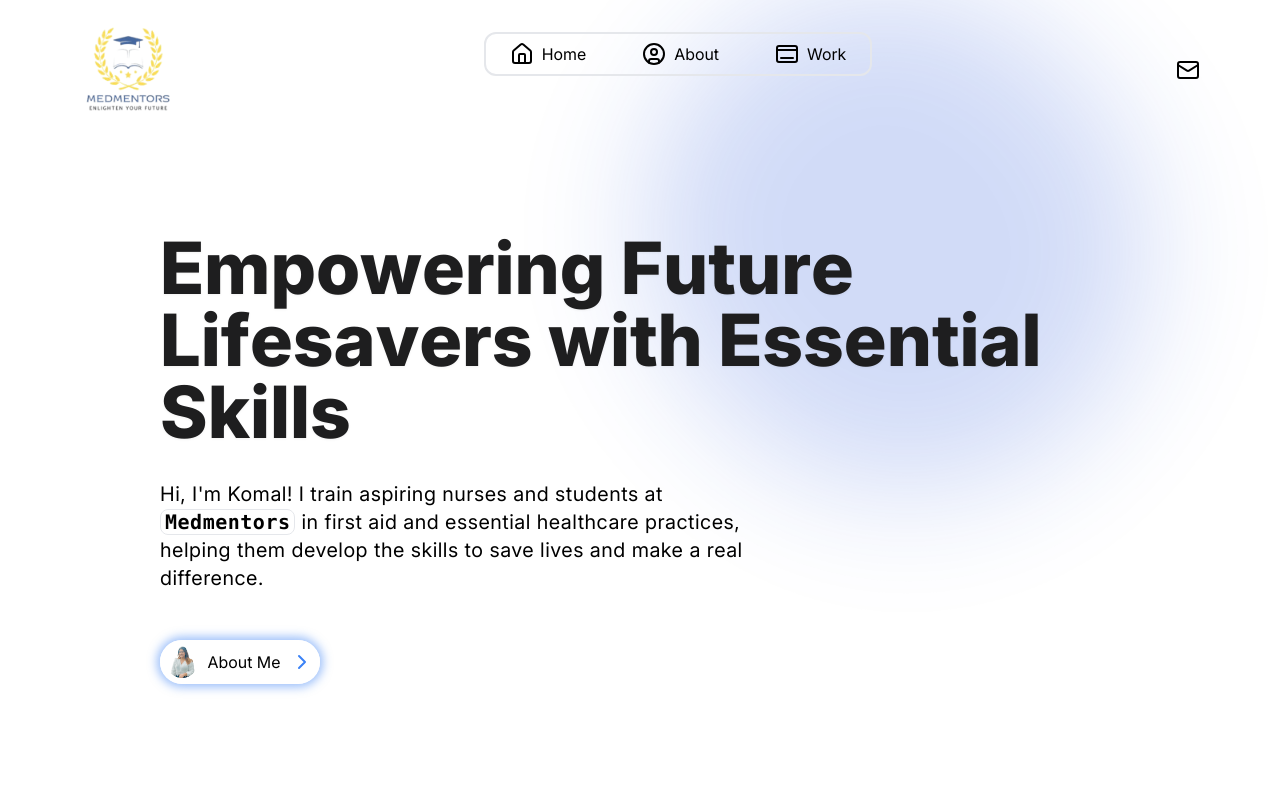
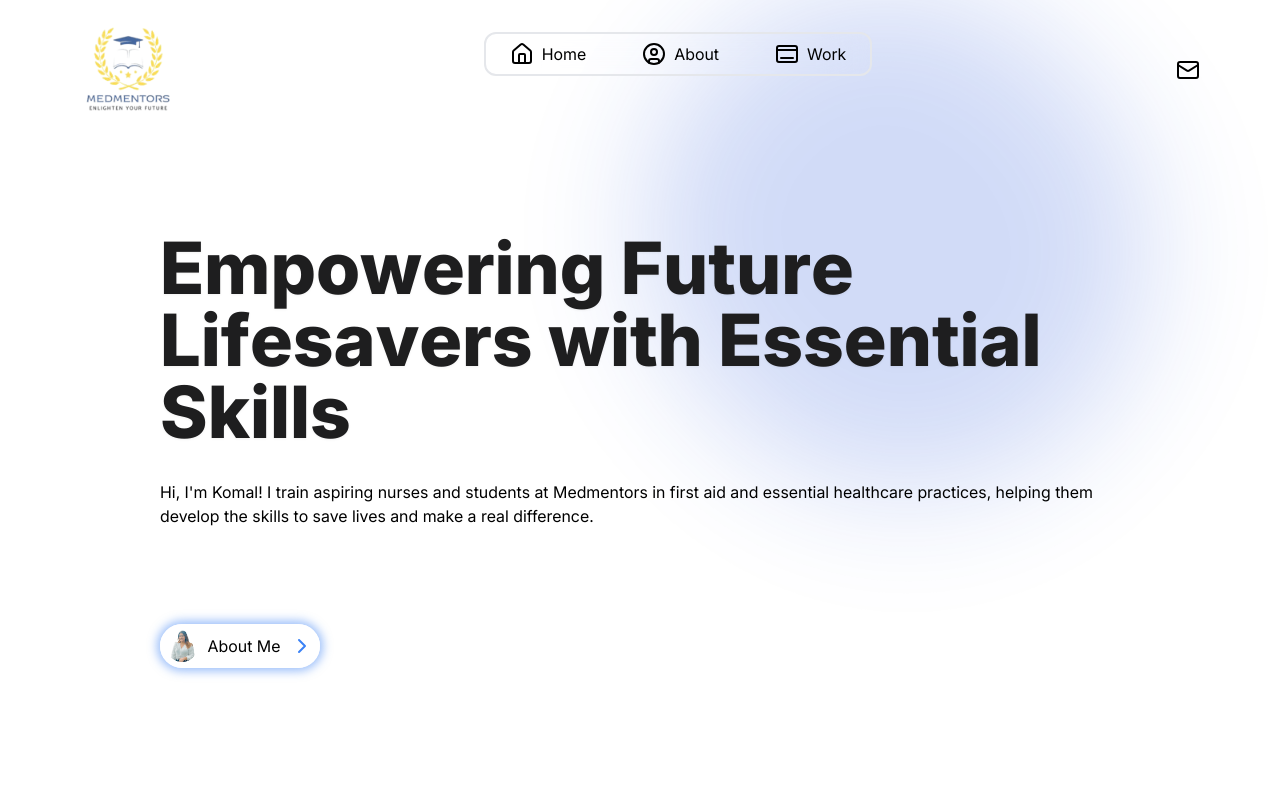
Before and after one commit to piercing-wind/medmentors, a Next.js app: page / in a window 1280 px wide. Shown: the top 800 px of the page. Built offline with nearby package versions, Linux system fonts and the light colour scheme.

Commit message:
New Carousel Changes

```diff
--- a/next.config.mjs
+++ b/next.config.mjs
@@ -6,6 +6,9 @@ const nextConfig = {
     output: 'export',
     trailingSlash: true,
     assetPrefix: isProduction ? process.env.NEXT_PUBLIC_WEBSITE_URL : '',
+    images: {
+      unoptimized: true,
+  },
 };
 
 
--- a/src/app/page.tsx
+++ b/src/app/page.tsx
@@ -1,7 +1,7 @@
 import AnimatedBorder from "@/components/animatedBorder";
 import FadeUpAnimator from "@/components/animator";
 import { Certificates } from "@/components/certificates";
-import Carousel from "@/components/crousel";
+import Carousel from "@/components/carousel";
 import { Header } from "@/components/header";
 import { Social } from "@/components/social";
 import { FadeText } from "@/components/ui/fade-text";
@@ -22,10 +22,10 @@ export default function Home() {
          className="text-4xl sm:text-5xl md:text-6xl lg:text-7xl font-extrabold text-[#1e1e1f] leading-tight tracking-normal flex flex-wrap"
          text="Empowering Future Lifesavers with Essential Skills"
        />
-         <TypingAnimation
-           text=" Hi, I'm Komal! I train aspiring nurses and students at <span className='font-mono border px-1 rounded-lg font-semibold'>Medmentors</span> in first aid and essential healthcare practices, helping them develop the skills to save lives and make a real difference."
+         <TypingAnimation2
+           text="Hi, I'm Komal! I train aspiring nurses and students at Medmentors in first aid and essential healthcare practices, helping them develop the skills to save lives and make a real difference."
            duration={10}
-           className="custom-class mt-8 h-32 md:h-28"
+           className="custom-class mt-8 h-44 md:h-28"
          />
          <FadeUpAnimator>
         <div className="flex items-center gap-5">
@@ -96,7 +96,7 @@ export default function Home() {
                </div>
             </div>
          <AnimatedBorder />
-         </div>
+      </div>
 
 
        <Carousel />
@@ -158,8 +158,8 @@ export default function Home() {
          </div>
       </div>
 
-         <div className="lg:w-[60rem] 2xl:w-[70rem] mx-auto mt-20 sm:pt-14">
-            <div className="h-[16rem] sm:h-[18rem] md:h-[32rem] lg:h-[38rem] w-[25rem] sm:w-[32rem] md:w-[40rem] lg:w-[50rem] 2xl:w-[70rem] mx-auto relative rounded-2xl overflow-hidden shadow-lg">
+         <div className="max-w-5xl mx-auto mt-20 sm:pt-14 px-2">
+            <div className="min-h-[30vmin] aspect-[16/9] mx-auto relative rounded-2xl overflow-hidden shadow-lg">
                <Image
                   src={`${process.env.NEXT_PUBLIC_WEBSITE_URL}/workshop.jpg`}
                   alt='Workshop'
@@ -180,7 +180,7 @@ export default function Home() {
                />
                <div className="lg:w-[60%] flex-shrink-0">
                <TypingAnimation2
-                  className="text-xl tracking-wide mt-8 md:mt-0 h-40 md:h-20"
+                  className="text-xl tracking-wide mt-8 md:mt-0 h-44 md:h-20"
                   duration={10}
                   text="Our workshops are designed to help you learn and practice essential healthcare skills in a supportive environment. Join us to gain hands-on experience, certification, and the confidence to save lives!"
                />
--- /dev/null
+++ b/src/components/carousel.tsx
@@ -0,0 +1,162 @@
+'use client'
+import Image from 'next/image';
+import { useEffect, useRef, useState } from 'react';
+import { motion, AnimatePresence } from 'framer-motion';
+
+const Carousel = () => {
+  const [activeIndex, setActiveIndex] = useState(0);
+  const [direction, setDirection] = useState(0);
+  const thumbnailRefs = useRef<(HTMLLIElement | null)[]>([]);
+
+  const slides = [
+    `${process.env.NEXT_PUBLIC_WEBSITE_URL}/course1.png`,
+    `${process.env.NEXT_PUBLIC_WEBSITE_URL}/course2.png`,
+    `${process.env.NEXT_PUBLIC_WEBSITE_URL}/course3.jpeg`,
+    `${process.env.NEXT_PUBLIC_WEBSITE_URL}/course5.png`,
+  ];
+
+  const variants = {
+    enter: (direction: number) => ({
+      x: direction > 0 ? 1000 : -1000,
+      opacity: 0,
+    }),
+    center: {
+      x: 0,
+      opacity: 1,
+    },
+    exit: (direction: number) => ({
+      x: direction < 0 ? 1000 : -1000,
+      opacity: 0,
+    }),
+  };
+
+  const updateActiveSlide = (index: number) => {
+    setActiveIndex(index);
+  };
+
+  const handlePrevClick = () => {
+    setDirection(-1);
+    setActiveIndex((prevIndex) => (prevIndex > 0 ? prevIndex - 1 : slides.length - 1));
+  };
+
+  const handleNextClick = () => {
+    setDirection(1);
+    setActiveIndex((prevIndex) => (prevIndex < slides.length - 1 ? prevIndex + 1 : 0));
+  };
+
+  useEffect(() => {
+    const handleKeydown = (e: KeyboardEvent) => {
+      if (e.key === 'ArrowLeft') handlePrevClick();
+      if (e.key === 'ArrowRight') handleNextClick();
+    };
+
+    document.addEventListener('keydown', handleKeydown);
+    return () => document.removeEventListener('keydown', handleKeydown);
+  }, []);
+
+  useEffect(() => {
+    const interval = setInterval(() => {
+      handleNextClick();
+    }, 3000);
+
+    return () => clearInterval(interval);
+  }, [activeIndex]);
+
+  useEffect(() => {
+   if (thumbnailRefs.current[activeIndex]) {
+     const thumbnail = thumbnailRefs.current[activeIndex];
+     const rect = thumbnail.getBoundingClientRect();
+     const isInView = rect.left >= 0 && rect.right <= window.innerWidth;
+
+     if (!isInView) {
+       thumbnail.scrollIntoView({
+         behavior: 'smooth',
+         block: 'nearest',
+         inline: 'center',
+       });
+     }
+   }
+ }, [activeIndex]);
+
+  return (
+    <div className="p-4 max-w-5xl flex flex-col gap-4 relative mx-auto mb-14 overflow-x-hidden">
+      <section className="rounded-xl overflow-hidden min-h-[30vmin] aspect-[4/3] sm:aspect-[16/9] shadow-lg">
+        <AnimatePresence initial={false} custom={direction}>
+          <motion.div
+            key={activeIndex}
+            custom={direction}
+            variants={variants}
+            initial="enter"
+            animate="center"
+            exit="exit"
+            transition={{ duration: 0.5, ease: "easeInOut" }}
+            className="h-full relative flex bg-gradient-to-r from-gray-400 to-gray-200"
+          >
+            <Image src={slides[activeIndex]} alt="" fill style={{ objectFit: 'fill' }} />
+          </motion.div>
+        </AnimatePresence>
+      </section>
+      <section className="flex relative gap-3 h-full max-w-5xl items-center justify-between p-1 overflow-x-hidden">
+        <button
+          type="button"
+          className="flex-1 absolute -left-0 sm:relative bg-transparent border-none cursor-pointer flex items-center flex-shrink-0"
+          aria-label="Previous slide"
+          onClick={handlePrevClick}
+        >
+          <svg
+            width="16"
+            height="16"
+            fill="currentColor"
+            className="mx-auto outline-none border-0 scale-100 flex-shrink-0 inline-grid w-[max(80%,1.5rem)] h-[max(80%,1.5rem)] text-gray-500 hover:text-gray-800"
+            viewBox="0 0 16 16"
+          >
+            <path
+              fillRule="evenodd"
+              d="M1 8a7 7 0 1 0 14 0A7 7 0 0 0 1 8m15 0A8 8 0 1 1 0 8a8 8 0 0 1 16 0m-4.5-.5a.5.5 0 0 1 0 1H5.707l2.147 2.146a.5.5 0 0 1-.708.708l-3-3a.5.5 0 0 1 0-.708l3-3a.5.5 0 1 1 .708.708L5.707 7.5z"
+            />
+          </svg>
+        </button>
+        <ul className="flex h-full overflow-x-auto scrollbar-hide w-[90%] mx-4 sm:mx-auto pr-8">
+          {slides.map((slide, index) => (
+            <motion.li
+              key={index}
+              ref={(el) => {
+                thumbnailRefs.current[index] = el;
+              }}
+              className={`cursor-pointer scrollbar-hide h-14 w-24 sm:h-24 rounded-md flex-shrink-0 m-1 flex-1 ${index === activeIndex ? 'outline outline-2 outline-blue-500' : ''}`}
+              onClick={() => updateActiveSlide(index)}
+              initial={{ scale: 0.8, opacity: 0.5 }}
+              animate={index === activeIndex ? { scale: 1, opacity: 1 } : { scale: 0.8, opacity: 0.5 }}
+              transition={{ duration: 0.3, ease: "easeInOut" }}
+            >
+              <div className="relative h-full w-full rounded-md overflow-hidden flex-shrink-0">
+                <Image loading="lazy" src={slide} alt="" fill style={{ objectFit: 'cover' }} />
+              </div>
+            </motion.li>
+          ))}
+        </ul>
+        <button
+          type="button"
+          className="flex-1 bg-transparent absolute right-2 sm:relative border-none cursor-pointer flex items-center flex-shrink-0"
+          aria-label="Next slide"
+          onClick={handleNextClick}
+        >
+          <svg
+            width="16"
+            height="16"
+            fill="currentColor"
+            className="mx-auto outline-none flex-shrink-0 border-0 scale-100 inline-grid w-[max(80%,1.5rem)] h-[max(80%,1.5rem)] text-gray-500 hover:text-gray-800"
+            viewBox="0 0 16 16"
+          >
+            <path
+              fillRule="evenodd"
+              d="M1 8a7 7 0 1 0 14 0A7 7 0 0 0 1 8m15 0A8 8 0 1 1 0 8a8 8 0 0 1 16 0M4.5 7.5a.5.5 0 0 0 0 1h5.793l-2.147 2.146a.5.5 0 0 0 .708.708l3-3a.5.5 0 0 0 0-.708l-3-3a.5.5 0 1 0-.708.708L10.293 7.5z"
+            />
+          </svg>
+        </button>
+      </section>
+    </div>
+  );
+};
+
+export default Carousel;
--- a/src/components/header.tsx
+++ b/src/components/header.tsx
@@ -39,7 +39,7 @@ export const Header = () => {
         width={100}
         height={100}
       />
-      <ul className="p-1 border-2 rounded-xl fixed flex md:relative bottom-4 z-50 md:flex items-center gap-10 px-4">
+      <ul className="p-1 border-2 rounded-xl fixed flex md:relative bottom-4 z-50 md:flex items-center gap-10 px-4 backdrop-blur-xl">
       <li
           className={`hover:bg-blue-100 hover:bg-opacity-40 hover:border hover:rounded-xl px-2 py-1 ${
             activeLink === "komal" ? "bg-blue-100 bg-opacity-40 border rounded-xl" : ""
--- a/src/components/ui/typing-animation.tsx
+++ b/src/components/ui/typing-animation.tsx
@@ -1,6 +1,5 @@
 "use client";
-
-import React, { useEffect, useState, ReactNode, useRef } from "react";
+import React, { useEffect, useState, useRef } from "react";
 import { useInView } from "framer-motion";
 import parse, { domToReact, DOMNode, Element, Text } from "html-react-parser";
 
@@ -13,21 +12,23 @@ interface TypingAnimationProps {
 }
 
 export default function TypingAnimation({
-  text = "",
-  duration = 10,
+  text,
+  duration = 20, // Increased typing speed
   className,
 }: TypingAnimationProps) {
-  const [displayedText, setDisplayedText] = useState<ReactNode[]>([]);
-  const ref = useRef(null);
-  const inView = useInView(ref, { once: false });
-  const animationFrameRef = useRef<number | null>(null);
+  const [displayedText, setDisplayedText] = useState<React.ReactNode[]>([]);
+  const [i, setI] = useState<number>(0);
+  const ref = useRef<HTMLHeadingElement>(null);
+  const isInView = useInView(ref, { once: false });
 
   useEffect(() => {
-    if (inView && typeof text === "string") {
+    if (isInView) {
       setDisplayedText([]);
-      let i = 0;
-      let startTime: number | null = null;
+      setI(0);
+    }
+  }, [isInView]);
 
+  useEffect(() => {
     const parsedText = parse(text, {
       replace: (domNode: DOMNode) => {
         if (domNode instanceof Element && domNode.children) {
@@ -35,18 +36,18 @@ export default function TypingAnimation({
         }
         if (domNode instanceof Text) {
           return domNode.data.split('').map((char, index) => (
-              <span key={`${char}-${index}-${Date.now()}`}>{char}</span>
+            <span key={`${char}-${index}`}>{char}</span>
           ));
         }
       },
     });
 
-      const flattenText = (nodes: ReactNode[]): ReactNode[] => {
-        return nodes.flatMap<ReactNode>((node, nodeIndex) => {
+    const flattenText = (nodes: React.ReactNode[]): React.ReactNode[] => {
+      return nodes.flatMap<React.ReactNode>((node, nodeIndex) => {
         if (typeof node === 'string') {
-            return node.split('').map((char, index) => <span key={`${char}-${nodeIndex}-${index}-${Date.now()}`}>{char}</span>);
+          return node.split('').map((char, index) => <span key={`${char}-${nodeIndex}-${index}`}>{char}</span>);
         } else if (React.isValidElement(node) && node.props.children) {
-            return [React.cloneElement(node, { key: `${nodeIndex}-${Date.now()}` }, flattenText(React.Children.toArray(node.props.children)))];
+          return [React.cloneElement(node, { key: `${nodeIndex}` }, flattenText(React.Children.toArray(node.props.children)))];
         } else {
           return [node];
         }
@@ -55,39 +56,23 @@ export default function TypingAnimation({
 
     const flatText = flattenText(Array.isArray(parsedText) ? parsedText : [parsedText]);
 
-      const typeCharacter = (timestamp: number) => {
-        if (!startTime) startTime = timestamp;
-        const elapsed = timestamp - startTime;
-
-        if (elapsed > duration) {
+    const typingEffect = setInterval(() => {
       if (i < flatText.length) {
         setDisplayedText((prev) => [...prev, flatText[i]]);
-            i++;
-            startTime = timestamp;
+        setI(i + 1);
+      } else {
+        clearInterval(typingEffect);
       }
-        }
-
-        if (i < flatText.length) {
-          animationFrameRef.current = requestAnimationFrame(typeCharacter);
-        }
-      };
-
-      animationFrameRef.current = requestAnimationFrame(typeCharacter);
+    }, duration);
 
     return () => {
-        if (animationFrameRef.current) {
-          cancelAnimationFrame(animationFrameRef.current);
-        }
-        startTime = null;
+      clearInterval(typingEffect);
     };
-    }
-  }, [inView, duration, text]);
+  }, [duration, i, text, isInView]);
 
   return (
     <div ref={ref} className={cn("text-xl md:w-[38rem] my-4 tracking-wide", className)}>
-      {displayedText.map((char, index) => (
-        <span key={`${char}-${index}-${Date.now()}`}>{char}</span>
-      ))}
+      {displayedText}
     </div>
   );
 }
```
Also changed, not shown: src/app/globals.css (+9 -0 lines), public/course3.jpeg (added). Lines whose indentation alone changed are shown as unchanged.
